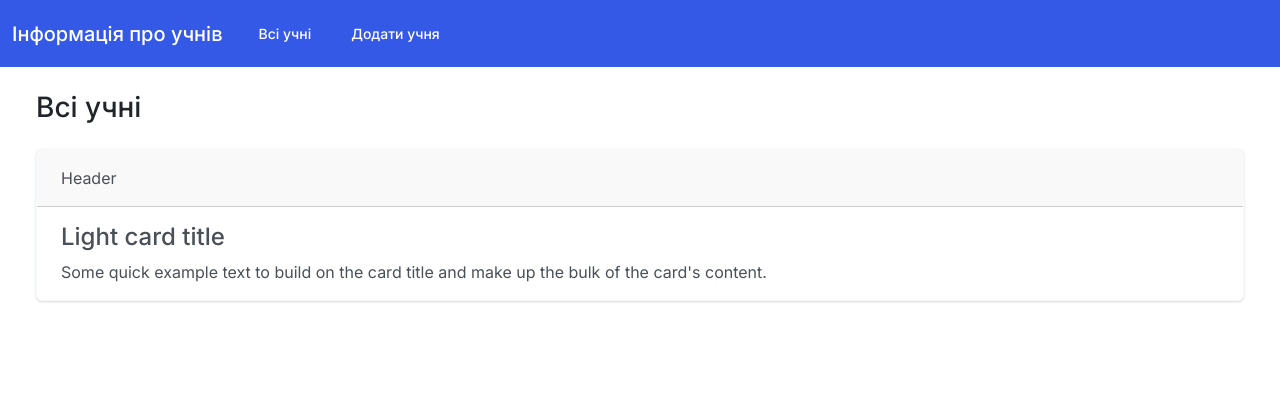
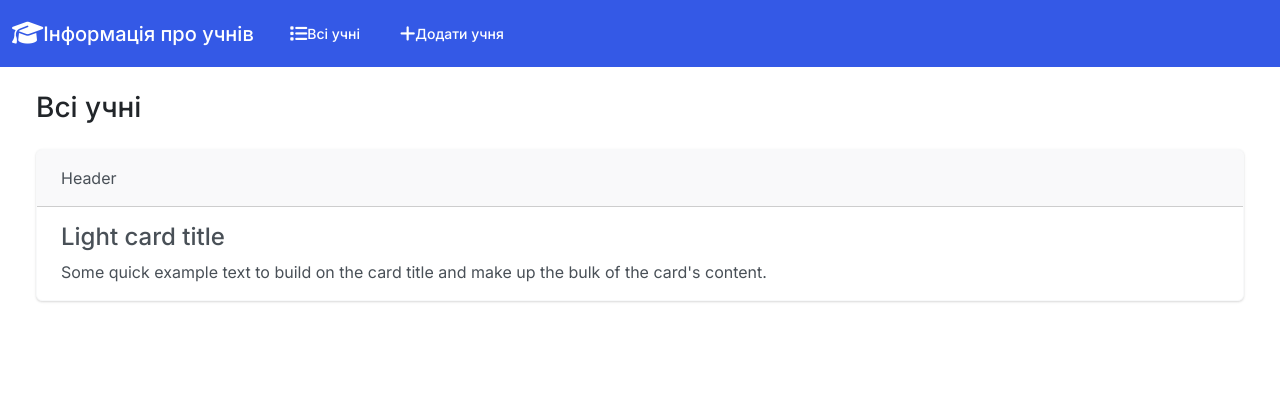
Before and after one commit to OneSummerDay/student-management-system, a Django app: page / in a window 1280 px wide. Shown: the top 420 px of the page. Run offline with Django 4.2, Linux system fonts and the light colour scheme; some libraries are stand-ins or nearby versions.

Commit message:
aded snippets

```diff
--- a/students/templates/students/index.html
+++ b/students/templates/students/index.html
@@ -5,12 +5,15 @@
     <meta charset="UTF-8">
     <meta name="viewport" content="width=device-width, initial-scale=1.0">
     <link href="{% static 'css/bootstrap.min.css' %}" rel="stylesheet">
+    <link rel="stylesheet" href="https://cdnjs.cloudflare.com/ajax/libs/font-awesome/6.1.1/css/all.min.css" integrity="sha512-KfkfwYDsLkIlwQp6LFnl8zNdLGxu9YAA1QvwINks4PhcElQSvqcyVLLD9aMhXd13uQjoXtEKNosOWaZqXgel0g==" crossorigin="anonymous" referrerpolicy="no-referrer" />
     <title>Інформація про учнів</title>
 </head>
     <body class="d-flex flex-column min-vh-100">
         <nav class="navbar navbar-expand-lg bg-primary" data-bs-theme="dark">
             <div class="container-fluid">
-              <a class="navbar-brand" href="#">Інформація про учнів</a>
+              <a class="navbar-brand" href="#">
+                <i class="fa-solid fa-graduation-cap fa-lg"></i>Інформація про учнів
+              </a>
               <button class="navbar-toggler" type="button" data-bs-toggle="collapse" data-bs-target="#navbarColor01" aria-controls="navbarColor01" aria-expanded="false" aria-label="Toggle navigation">
                 <span class="navbar-toggler-icon"></span>
               </button>
@@ -18,10 +21,14 @@
                 <ul class="navbar-nav me-auto">
 
                   <li class="nav-item">
-                    <a class="nav-link" href="#">Всі учні</a>
+                    <a class="nav-link" href="#">
+                      <i class="fa-solid fa-list fa-lg"></i>Всі учні
+                    </a>
                   </li>
                   <li class="nav-item">
-                    <a class="nav-link" href="#">Додати учня</a>
+                    <a class="nav-link" href="#">
+                      <i class="fa-solid fa-plus fa-lg"></i>Додати учня
+                    </a>
                   </li>
 
                 </ul>
```
